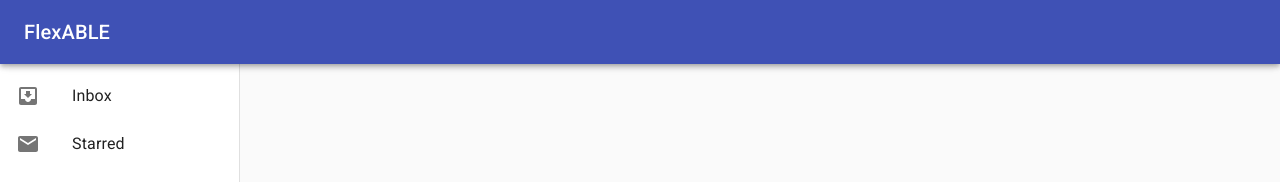
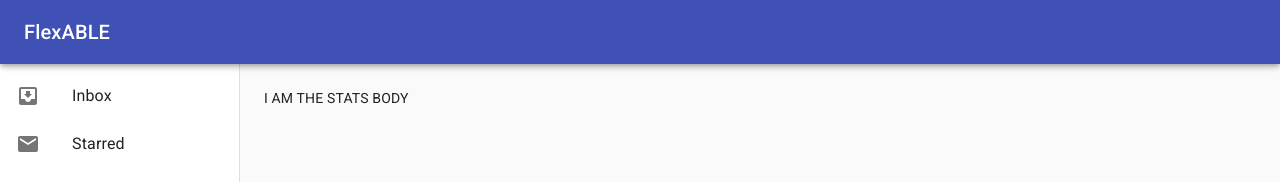
Before and after one commit to shawnhuangfernandes/flexABLE-client, a React (Create React App) app: page /dashboard/1 in a window 1280 px wide. Shown: the top 182 px of the page. Built offline with nearby package versions, Linux system fonts and the light colour scheme.

Commit message:
Updated Dashboard to conditionally render dashboard body components based on URL params

```diff
--- a/src/components/DashboardBody.js
+++ b/src/components/DashboardBody.js
@@ -12,6 +12,7 @@ import ListItemIcon from '@material-ui/core/ListItemIcon';
 import ListItemText from '@material-ui/core/ListItemText';
 import InboxIcon from '@material-ui/icons/MoveToInbox';
 import MailIcon from '@material-ui/icons/Mail';
+import StatisticsBodyContainer from './StatisticsBodyContainer';
 
 const drawerWidth = 240;
 
@@ -36,22 +37,27 @@ const useStyles = makeStyles(theme => ({
   toolbar: theme.mixins.toolbar,
 }));
 
+const getDashboardContentComponent = (props) => {
+  switch(props.selection) {
+    case 'statistics':
+      return <StatisticsBodyContainer />
+    case 'planner':
+      // code block
+      break;
+    case 'learning':
+      // code block
+      break;
+    case 'settings':
+      // code block
+      break;
+    default:
+      return <StatisticsBodyContainer />
+  }
+}
+
 export default function DashboardBody(props) {
   const classes = useStyles();
-  const activePage = ""
 
-  console.log(props)
-
-  // switch(props.match.params) {
-  //   case x:
-  //     // code block
-  //     break;
-  //   case y:
-  //     // code block
-  //     break;
-  //   default:
-  //     // code block
-  // }
 
   return (
     <div className={classes.root}>
@@ -91,7 +97,7 @@ export default function DashboardBody(props) {
       </Drawer>
       <main className={classes.content}>
         <div className={classes.toolbar} />
-
+        {getDashboardContentComponent(props)}
       </main>
     </div>
   );
--- a/src/components/DashboardContainer.js
+++ b/src/components/DashboardContainer.js
@@ -24,7 +24,6 @@ const useStyles = makeStyles(theme => ({
 
 export default function DashboardContainer(props) {
   const classes = useStyles();
-  console.log(props)
 
   return (
     <div className={classes.root}>
--- a/src/components/StatisticsBodyContainer.js
+++ b/src/components/StatisticsBodyContainer.js
@@ -1,5 +1,4 @@
 import React from 'react';
-import FooterContainer from './FooterContainer'
 
 const StatisticsBodyContainer = () => {
     return (
```
Also changed, not shown: src/components/SidebarContainer.js (deleted).
